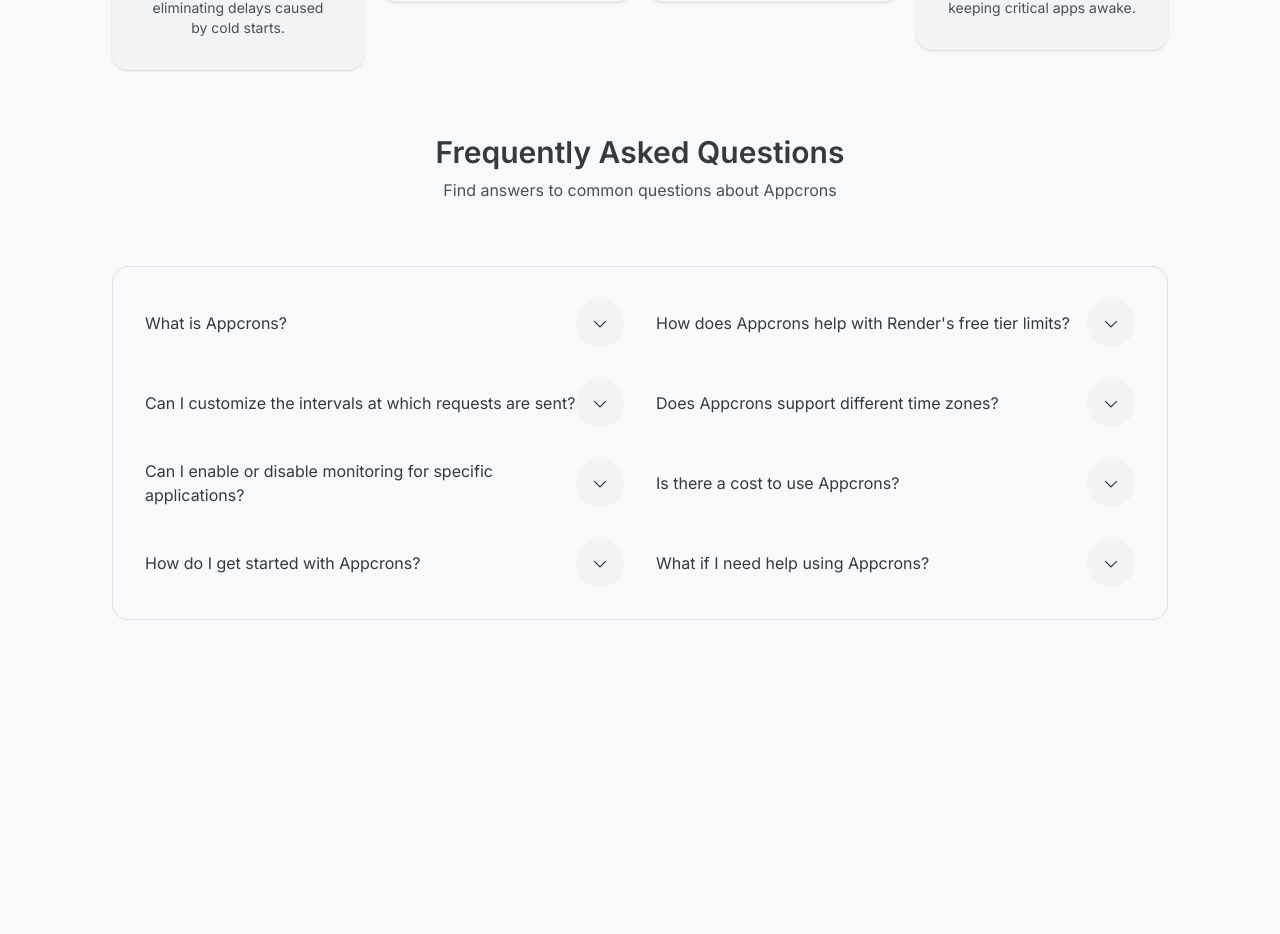
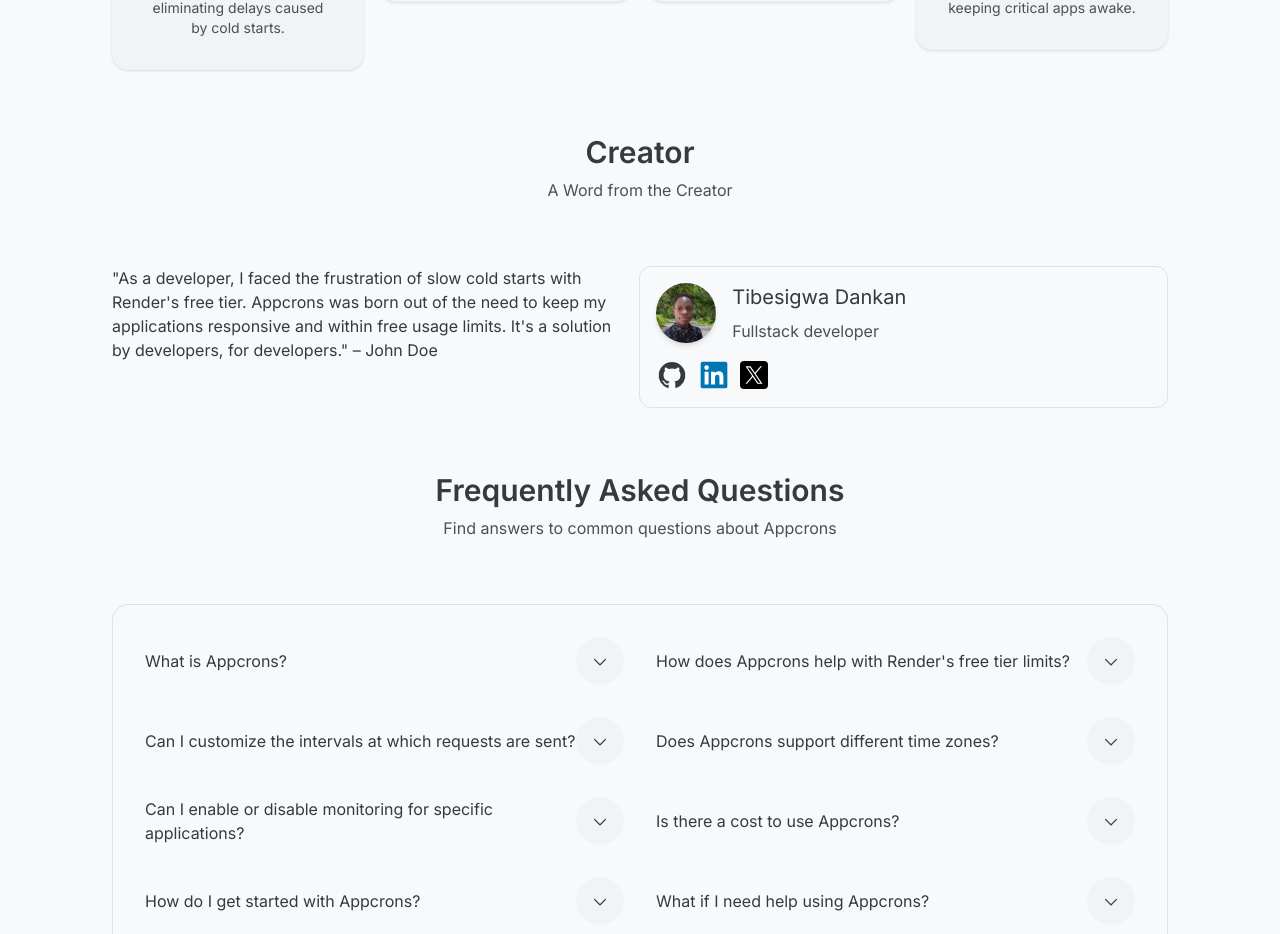
Before and after one commit to Tibz-Dankan/appcrons-web, a Next.js app: page / in a window 1280 px wide. Shown: the part 1738-2672 px from the top of the page. Before the commit the page ends 2374 px from the top, so only its background shows below. Built offline with nearby package versions, Linux system fonts and the light colour scheme; no server answers.

Commit message:
feat: add creator's section on the home page

```diff
--- /dev/null
+++ b/src/app/home/creatorWords.tsx
@@ -0,0 +1,80 @@
+import React from "react";
+import Image from "next/image";
+import Link from "next/link";
+import { TwitterIcon } from "@/app/shared/Icons/twitterIcon";
+import { LinkedInIcon } from "@/app/shared/Icons/linkedInIcon";
+import { GithubIcon } from "@/app/shared/Icons/githubIcon";
+
+export const CreatorsWords: React.FC = () => {
+  return (
+    <section className="w-full mt-16 space-y-16">
+      <div className="w-full text-center space-y-2">
+        <p className="text-3xl font-semibold">Creator</p>
+        <p className="text-color-text-secondary text-base">
+          A Word from the Creator
+        </p>
+      </div>
+      <div className="w-full flex items-start justify-center gap-4">
+        <div className="w-full">
+          <p>
+            "As a developer, I faced the frustration of slow cold starts with
+            Render's free tier. Appcrons was born out of the need to keep my
+            applications responsive and within free usage limits. It's a
+            solution by developers, for developers." – John Doe
+          </p>
+        </div>
+        <div
+          className="w-full space-y-4 border-[1px] border-color-border-primary
+          rounded-xl p-4"
+        >
+          <div className="flex items-center gap-4">
+            <Image
+              src="/dankan.png"
+              width={60}
+              height={60}
+              alt="Tibesigwa-Dankan"
+              className="w-20s h-autos rounded-[50%] shadow-md"
+            />
+            <div className="flex flex-col gap-2">
+              <span className="text-xl text-color-text-primary">
+                Tibesigwa Dankan
+              </span>
+              <span className="text-color-text-secondary">
+                Fullstack developer
+              </span>
+            </div>
+          </div>
+          <ul className="flex items-center gap-3">
+            <li>
+              <Link
+                href="https://github.com/Tibz-Dankan"
+                target="_blank"
+                rel="noopener noreferrer"
+              >
+                <GithubIcon className="w-8 h-8" />
+              </Link>
+            </li>
+            <li>
+              <Link
+                href="https://www.linkedin.com/in/tibesigwadankan"
+                target="_blank"
+                rel="noopener noreferrer"
+              >
+                <LinkedInIcon className="w-7 h-7" />
+              </Link>
+            </li>
+            <li>
+              <Link
+                href="https://x.com/TibzDankan"
+                target="_blank"
+                rel="noopener noreferrer"
+              >
+                <TwitterIcon className="w-7 h-7 p-1 text-white bg-black rounded" />
+              </Link>
+            </li>
+          </ul>
+        </div>
+      </div>
+    </section>
+  );
+};
--- a/src/app/page.tsx
+++ b/src/app/page.tsx
@@ -7,6 +7,7 @@
 import { Features } from "@/app/home/features";
 import { WhyAppcrons } from "@/app/home/whyAppcrons";
 import { FAQ } from "./home/faq";
+import { CreatorsWords } from "@/app/home/creatorWords";
 
 export default function Home() {
   return (
@@ -47,6 +48,7 @@
       </Hero>
       <WhyAppcrons />
       <Features />
+      <CreatorsWords />
       <FAQ />
     </div>
   );
```
Also changed, not shown: public/dankan.png (added).
